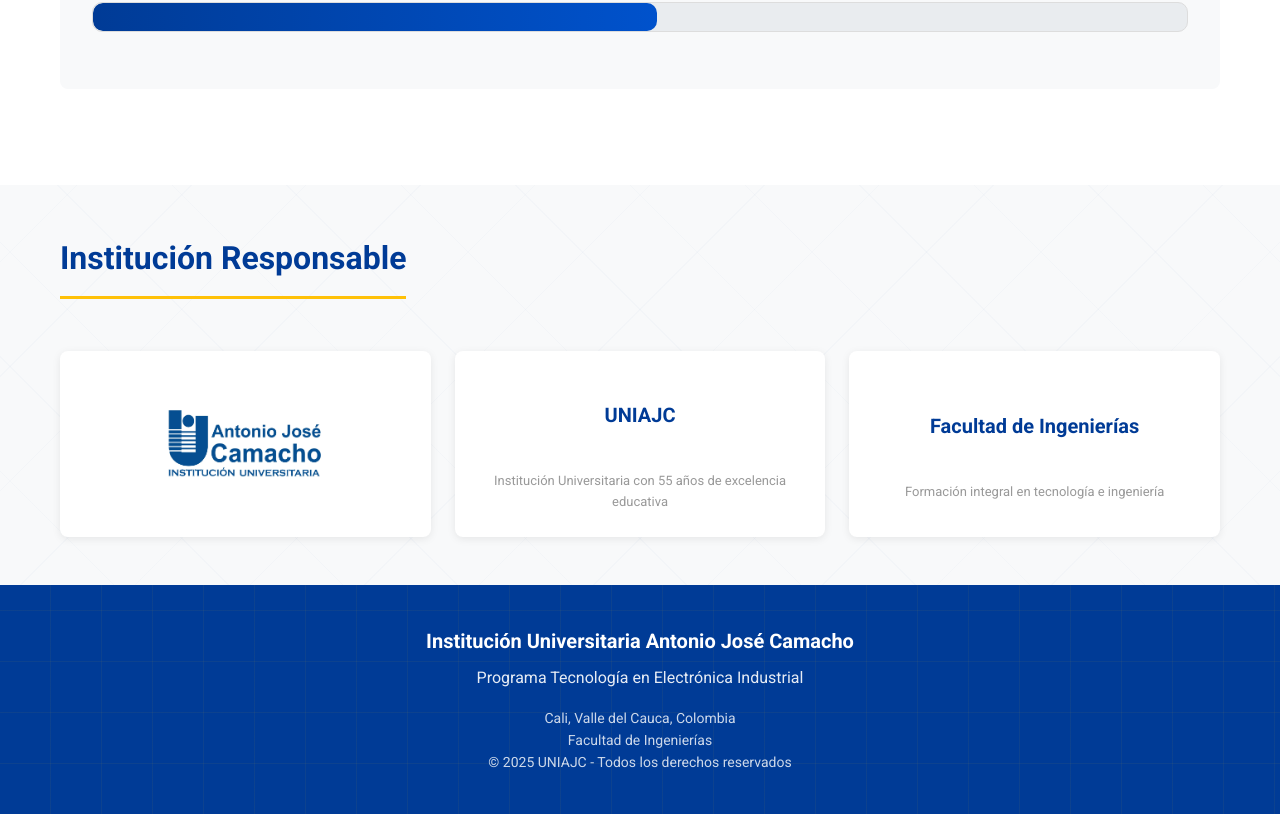
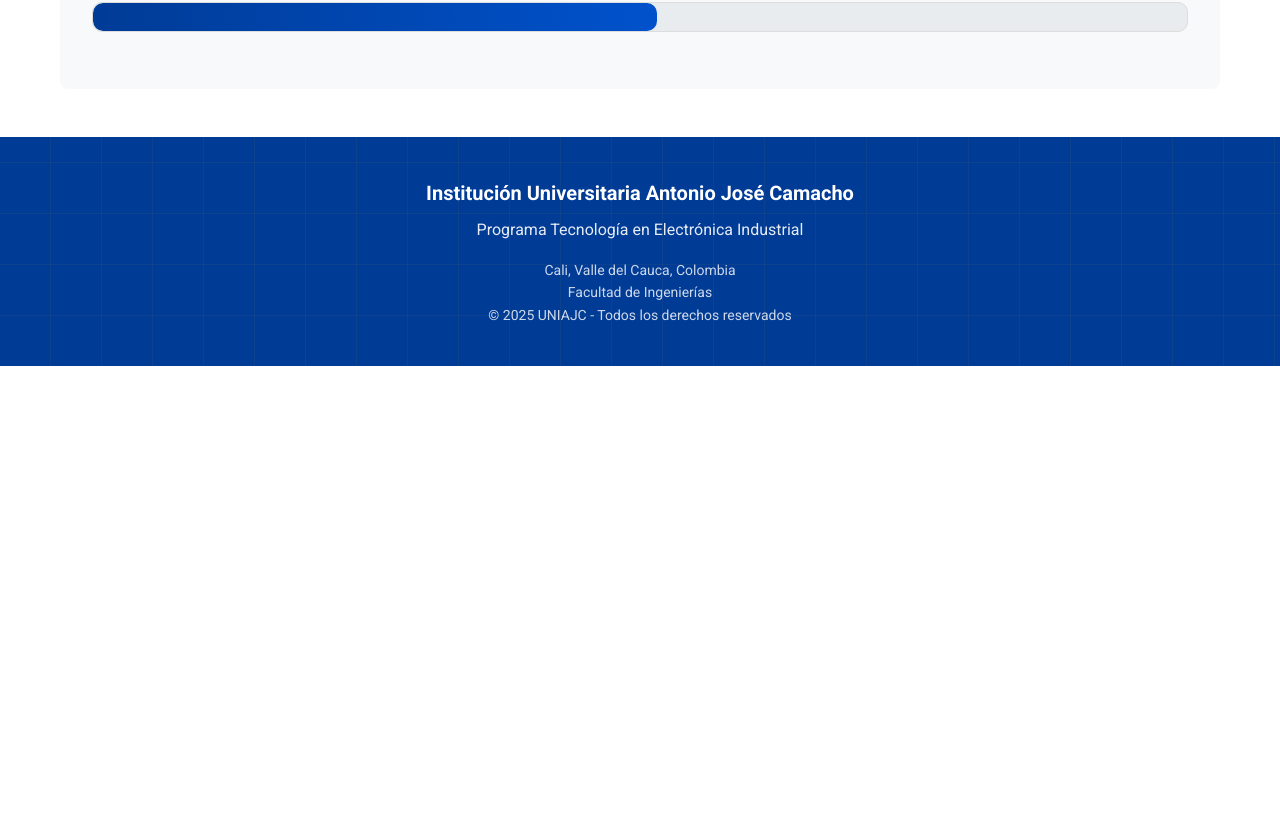
Before and after one commit to efenriquez-u/PEP-PEI, a plain HTML site: page index.html in a window 1280 px wide. Shown: the part 1512-2326 px from the top of the page. After the commit the page ends 1878 px from the top, so only its background shows below. Drawn offline with Linux system fonts and the light colour scheme.

Commit message:
Eliminar sección 'Institución Responsable' - enfoque en contenido del programa PTEI

```diff
--- a/index.html
+++ b/index.html
@@ -1026,26 +1026,6 @@
         </section>
     </div>
 
-    <!-- Organizadores -->
-    <section class="organizers-section">
-        <div class="container">
-            <h2 class="organizers-title">Institución Responsable</h2>
-            <div class="organizers-grid">
-                <div class="organizer-card">
-                    <img src="./logo-uniajc.png" alt="UNIAJC" class="organizer-logo" style="max-width: 160px;">
-                </div>
-                <div class="organizer-card">
-                    <div class="organizer-logo-text">UNIAJC</div>
-                    <p class="organizer-description">Institución Universitaria con 55 años de excelencia educativa</p>
-                </div>
-                <div class="organizer-card">
-                    <div class="organizer-logo-text">Facultad de Ingenierías</div>
-                    <p class="organizer-description">Formación integral en tecnología e ingeniería</p>
-                </div>
-            </div>
-        </div>
-    </section>
-
     <!-- Footer -->
     <footer>
         <div class="footer-content">
```
